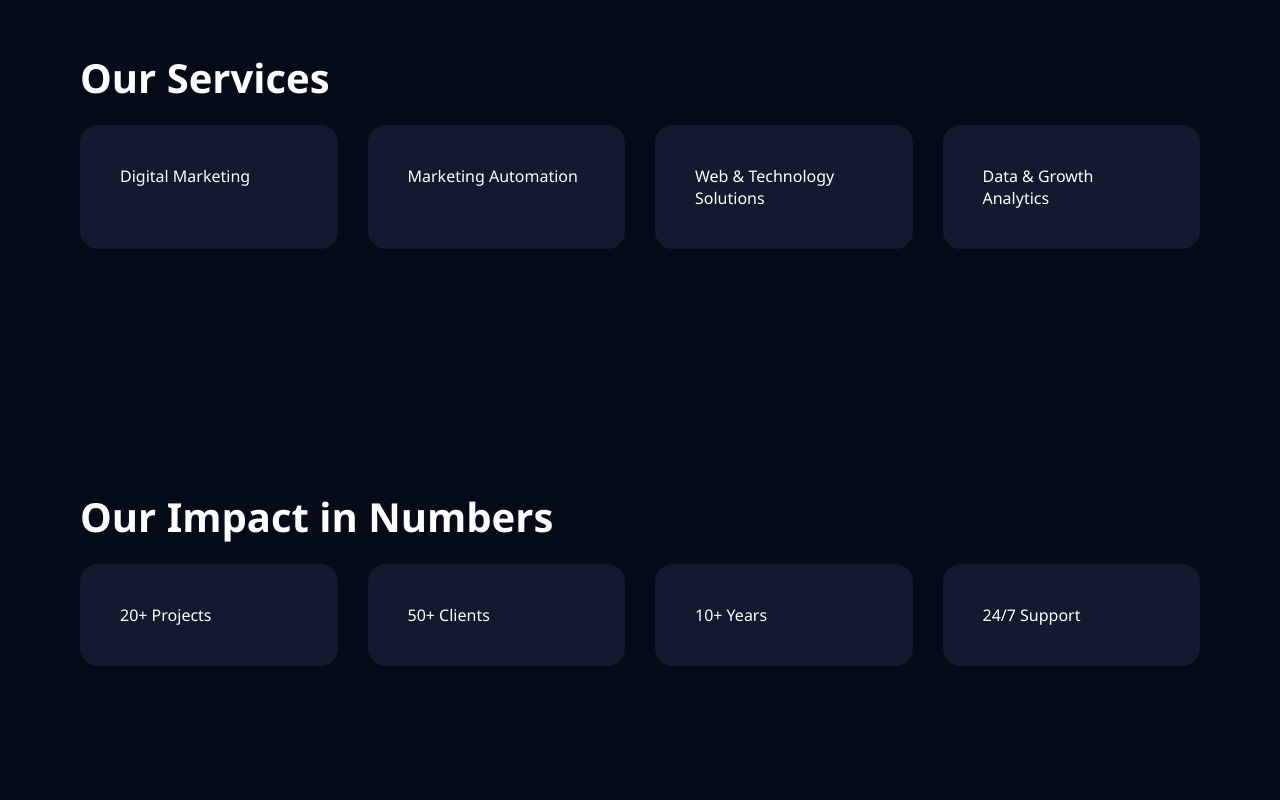
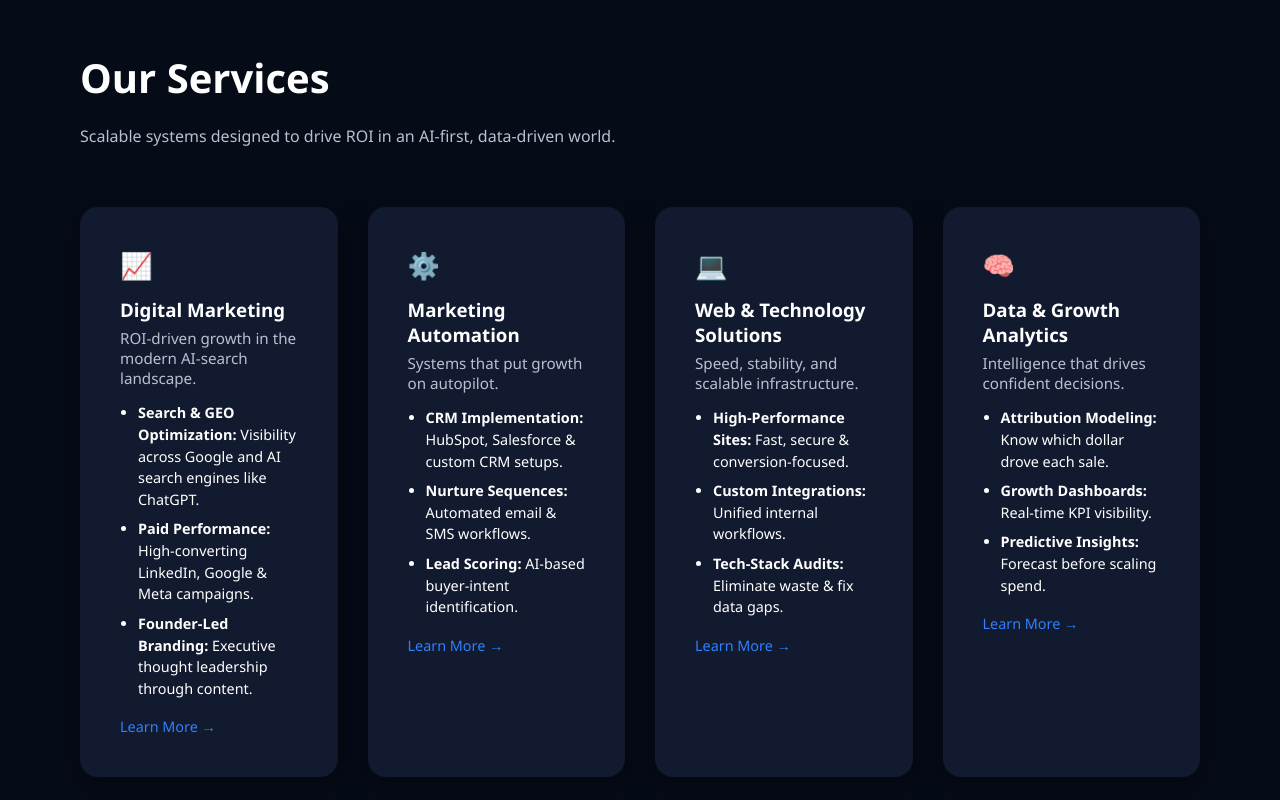
Before and after one commit to essaparacha14695/thinktekmarketing, a plain HTML site: page index.html in a window 1280 px wide. Shown: the part 1420-2220 px from the top of the page. Drawn offline with Linux system fonts and the light colour scheme.

Commit message:
Update index.html

```diff
--- a/index.html
+++ b/index.html
@@ -6,8 +6,8 @@
 
 <title>ThinkTek Marketing | Technology & Marketing Solutions</title>
 
-<link rel="icon" type="image/png" href="favicon.png">
-<link rel="apple-touch-icon" href="favicon.png">
+<link rel="icon" type="image/png" sizes="512x512" href="favicon.png?v=2">
+<link rel="apple-touch-icon" href="favicon.png?v=2">
 
 <style>
 :root{
@@ -156,6 +156,56 @@ iframe{
   section{padding:90px 24px}
   .hero h1{font-size:40px}
 }
+.services-grid{
+  align-items:stretch;
+}
+
+.service-card{
+  transition:.35s ease;
+  box-shadow:0 10px 30px rgba(0,0,0,.35);
+}
+
+.service-card:hover{
+  transform:translateY(-8px);
+  box-shadow:0 0 35px rgba(47,128,255,.25);
+}
+
+.service-icon{
+  font-size:26px;
+  margin-bottom:14px;
+}
+
+.service-card h3{
+  margin-bottom:6px;
+}
+
+.service-focus{
+  font-size:.95rem;
+  color:var(--text-muted);
+  margin-bottom:14px;
+}
+
+.service-card ul{
+  padding-left:18px;
+  margin-bottom:16px;
+}
+
+.service-card li{
+  font-size:.9rem;
+  margin-bottom:8px;
+  line-height:1.5;
+}
+
+.service-cta{
+  font-size:.9rem;
+  color:var(--primary);
+  text-decoration:none;
+  font-weight:500;
+}
+
+.service-cta:hover{
+  text-decoration:underline;
+}
 </style>
 </head>
 
@@ -194,11 +244,68 @@ iframe{
 
 <section id="services">
   <h2 class="section-title">Our Services</h2>
-  <div class="grid4">
-    <div class="card">Digital Marketing</div>
-    <div class="card">Marketing Automation</div>
-    <div class="card">Web & Technology Solutions</div>
-    <div class="card">Data & Growth Analytics</div>
+  <p class="section-subtitle">
+    Scalable systems designed to drive ROI in an AI-first, data-driven world.
+  </p>
+
+  <div class="grid4 services-grid">
+
+    <div class="card service-card">
+      <div class="service-icon">📈</div>
+      <h3>Digital Marketing</h3>
+      <p class="service-focus">
+        ROI-driven growth in the modern AI-search landscape.
+      </p>
+      <ul>
+        <li><strong>Search & GEO Optimization:</strong> Visibility across Google and AI search engines like ChatGPT.</li>
+        <li><strong>Paid Performance:</strong> High-converting LinkedIn, Google & Meta campaigns.</li>
+        <li><strong>Founder-Led Branding:</strong> Executive thought leadership through content.</li>
+      </ul>
+      <a href="#" class="service-cta">Learn More →</a>
+    </div>
+
+    <div class="card service-card">
+      <div class="service-icon">⚙️</div>
+      <h3>Marketing Automation</h3>
+      <p class="service-focus">
+        Systems that put growth on autopilot.
+      </p>
+      <ul>
+        <li><strong>CRM Implementation:</strong> HubSpot, Salesforce & custom CRM setups.</li>
+        <li><strong>Nurture Sequences:</strong> Automated email & SMS workflows.</li>
+        <li><strong>Lead Scoring:</strong> AI-based buyer-intent identification.</li>
+      </ul>
+      <a href="#" class="service-cta">Learn More →</a>
+    </div>
+
+    <div class="card service-card">
+      <div class="service-icon">💻</div>
+      <h3>Web & Technology Solutions</h3>
+      <p class="service-focus">
+        Speed, stability, and scalable infrastructure.
+      </p>
+      <ul>
+        <li><strong>High-Performance Sites:</strong> Fast, secure & conversion-focused.</li>
+        <li><strong>Custom Integrations:</strong> Unified internal workflows.</li>
+        <li><strong>Tech-Stack Audits:</strong> Eliminate waste & fix data gaps.</li>
+      </ul>
+      <a href="#" class="service-cta">Learn More →</a>
+    </div>
+
+    <div class="card service-card">
+      <div class="service-icon">🧠</div>
+      <h3>Data & Growth Analytics</h3>
+      <p class="service-focus">
+        Intelligence that drives confident decisions.
+      </p>
+      <ul>
+        <li><strong>Attribution Modeling:</strong> Know which dollar drove each sale.</li>
+        <li><strong>Growth Dashboards:</strong> Real-time KPI visibility.</li>
+        <li><strong>Predictive Insights:</strong> Forecast before scaling spend.</li>
+      </ul>
+      <a href="#" class="service-cta">Learn More →</a>
+    </div>
+
   </div>
 </section>
 
```
